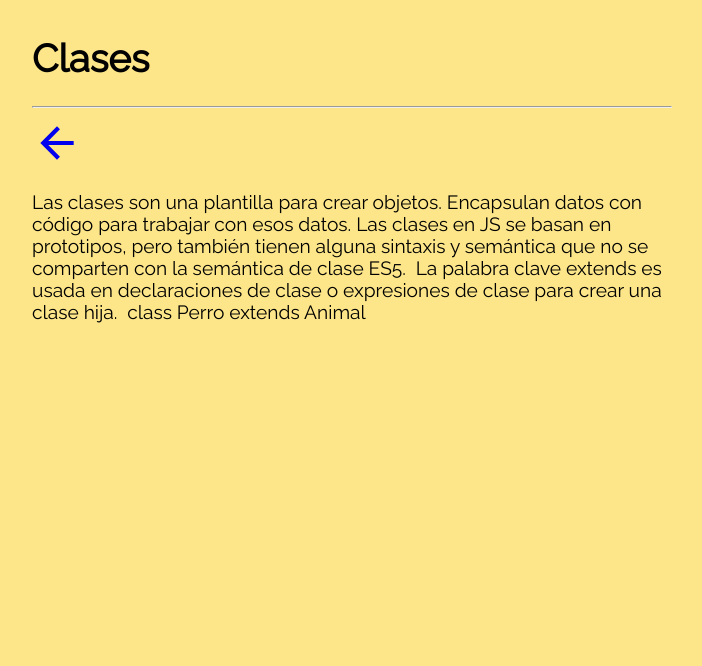
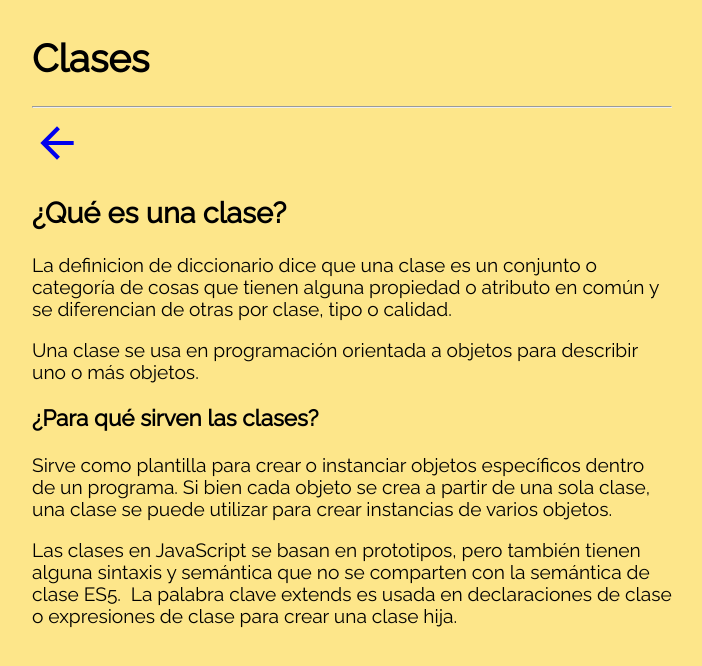
Before and after one commit to gb-simon/codeline, a React (Create React App) app: page /clases in a window 1280 px wide. Shown: the top 666 px of the page, without its empty margins (288-990 px from the left). Built offline with nearby package versions, Linux system fonts and the light colour scheme.

Commit message:
corrected some typos

```diff
--- a/src/components/pages/clases.js
+++ b/src/components/pages/clases.js
@@ -11,13 +11,33 @@ function ClasesComponent() {
         {" "}
         <MdArrowBack size={50} />
       </Link>
+
+      <h2> ¿Qué es una clase? </h2>
       <p>
-        Las clases son una plantilla para crear objetos. Encapsulan datos con
-        código para trabajar con esos datos. Las clases en JS se basan en
-        prototipos, pero también tienen alguna sintaxis y semántica que no se
-        comparten con la semántica de clase ES5.  La palabra clave extends es
-        usada en declaraciones de clase o expresiones de clase para crear una
-        clase hija.  class Perro extends Animal
+        La definicion de diccionario dice que una clase es un conjunto o
+        categoría de cosas que tienen alguna propiedad o atributo en común y se
+        diferencian de otras por clase, tipo o calidad.{" "}
+      </p>
+
+      <p>
+        Una clase se usa en programación orientada a objetos para describir uno
+        o más objetos.{" "}
+      </p>
+      <h3>¿Para qué sirven las clases?</h3>
+
+      <p>
+        {" "}
+        Sirve como plantilla para crear o instanciar objetos específicos dentro
+        de un programa. Si bien cada objeto se crea a partir de una sola clase,
+        una clase se puede utilizar para crear instancias de varios objetos.
+      </p>
+
+      <p>
+        {" "}
+        Las clases en JavaScript se basan en prototipos, pero también tienen
+        alguna sintaxis y semántica que no se comparten con la semántica de
+        clase ES5.  La palabra clave extends es usada en declaraciones de clase
+        o expresiones de clase para crear una clase hija.
       </p>
     </div>
   );
--- a/src/components/pages/codeReview.js
+++ b/src/components/pages/codeReview.js
@@ -11,7 +11,7 @@ function CodeReviewComponent() {
         {" "}
         <MdArrowBack size={50} />
       </Link>
-      <h2> ¿Que es Code Review? </h2>
+      <h2> ¿Qué es Code Review? </h2>
       <img
         alt="meme sobre code review, wtf per minute"
         src="https://i2.wp.com/commadot.com/wp-content/uploads/2009/02/wtf.png?w=550&ssl=1"
@@ -32,13 +32,13 @@ function CodeReviewComponent() {
         software que podría generar una mejora incremental en la base del
         código.{" "}
       </p>
-      <h2> ¿Para que sirve hacer Code Review? </h2>
+      <h2> ¿Para qué sirve hacer Code Review? </h2>
       <h4> Las revisiones de código generalmente ayudan a:</h4>
       <ul>
         {" "}
         <li>
           {" "}
-          Atrapando bichos (Localizar <i>bugs</i>){" "}
+          Atrapar bichos (Localizar <i>bugs</i>){" "}
         </li>
         <li>Garantizar la legibilidad y el mantenimiento del código.</li>
         <li>Difundir el conocimiento del código base en el equipo</li>
```
